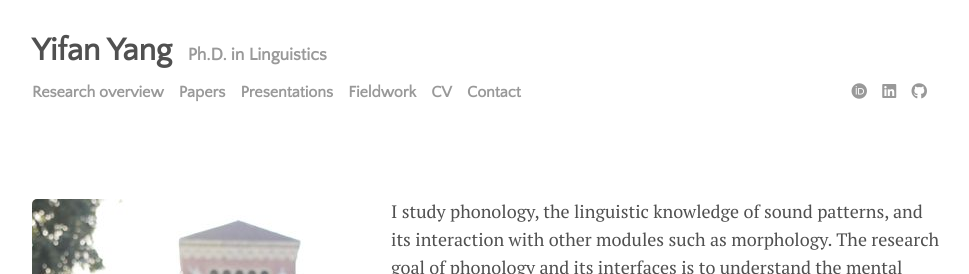
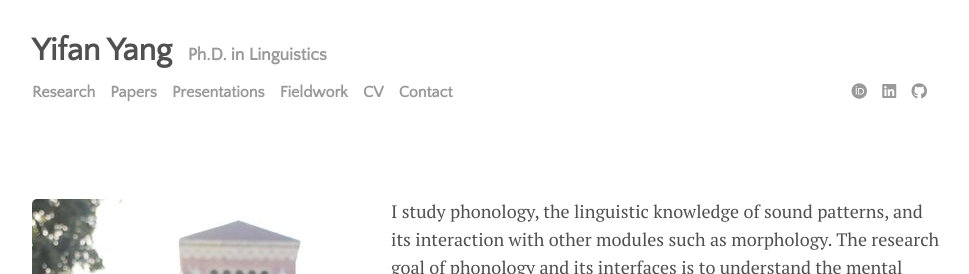
Before and after one commit to yifanyang08/yifanyang08.github.io, a Jekyll site: the page built from index.html, in a window 1280 px wide. Shown: the top 274 px of the page, without its empty margins (158-1127 px from the left). Built offline with Jekyll 4.4.1, drawn with Linux system fonts in a browser that asks for light colours; the list of posts is cut into pages by our own code.

Commit message:
research page

```diff
--- a/_data/settings.yml
+++ b/_data/settings.yml
@@ -7,7 +7,7 @@ disqus:
 google-ID: ''
 
 menu:
-- {name: 'Research overview', url: 'research.html'}
+- {name: 'Research', url: 'research.html'}
 - {name: 'Papers', url: 'papers.html'}
 - {name: 'Presentations', url: 'presentations.html'}
 #- {name: 'Teaching', url: 'teaching.html'}
--- a/menu/research.html
+++ b/menu/research.html
@@ -1,6 +1,6 @@
 ---
 layout: default
-title: Research Overview
+title: Research
 permalink: /research
 ---
 
```
